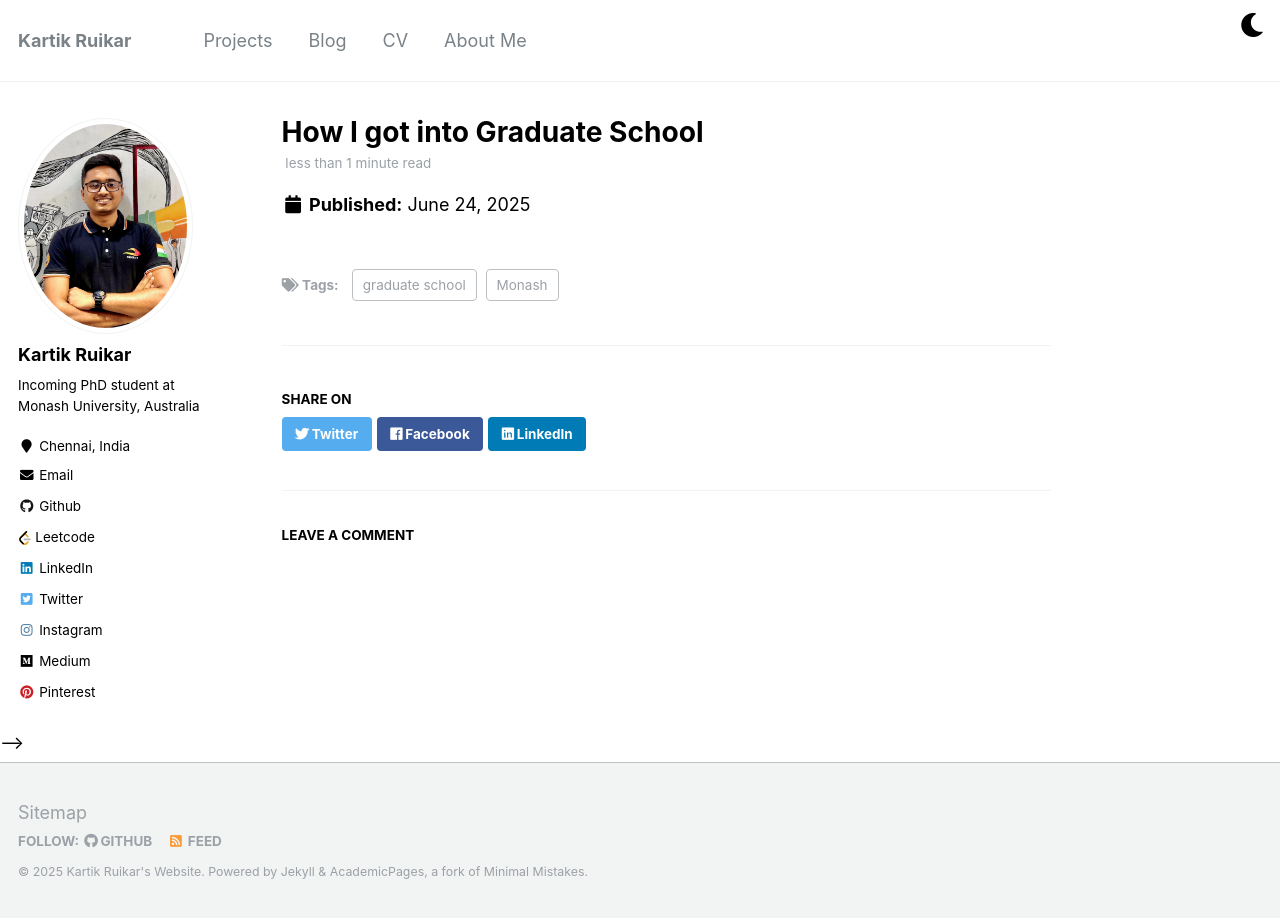
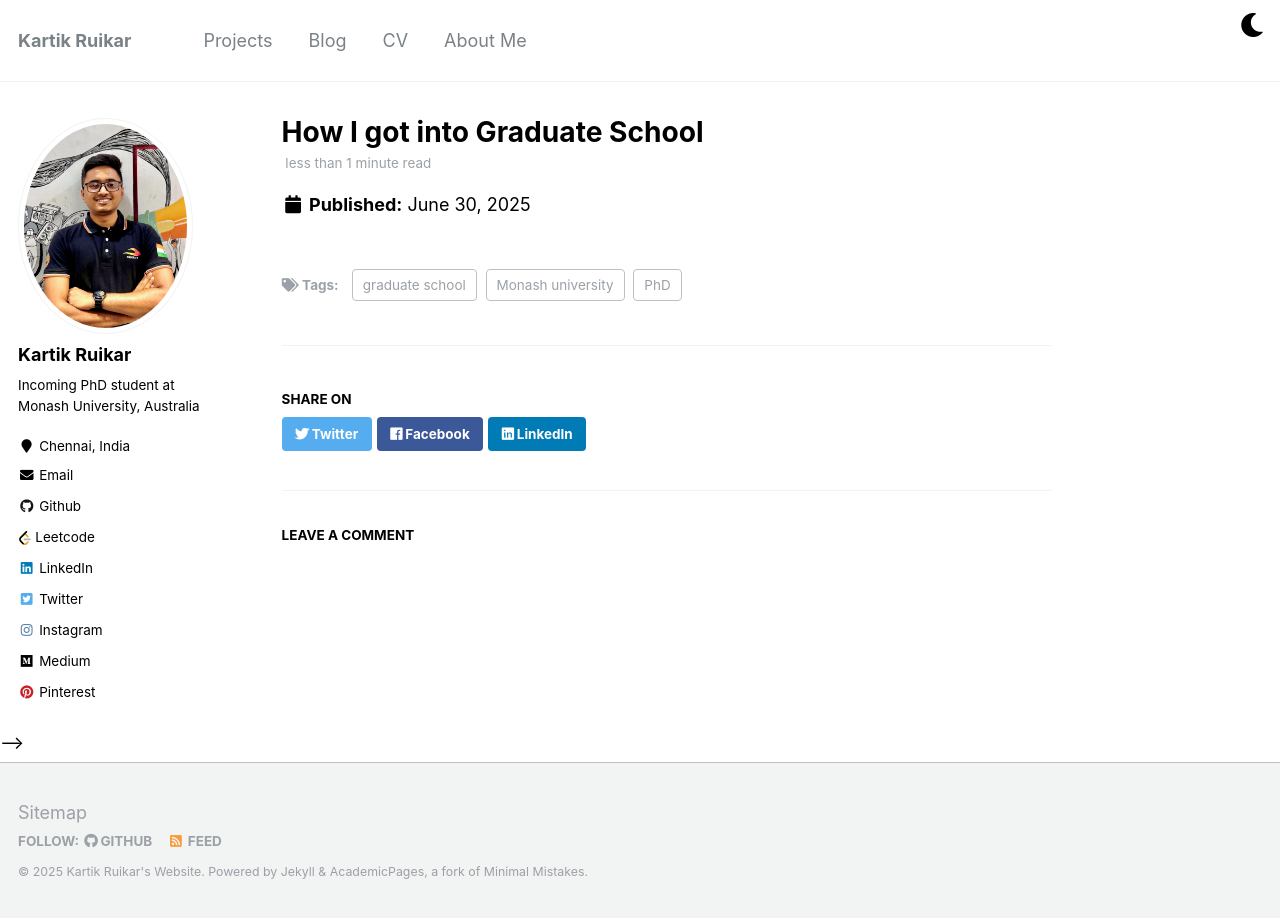
Before and after one commit to Kartik2605/Kartik2605.github.io, a Jekyll site: the page built from _posts/2025-06-24-grad_school.md, in a window 1280 px wide. Built offline with Jekyll 4.4.1, drawn with Linux system fonts in a browser that asks for light colours; comment, search, counter and statistics services are not loaded.

Commit message:
changing the grad school blog date

```diff
--- a/_posts/2025-06-24-grad_school.md
+++ b/_posts/2025-06-24-grad_school.md
@@ -1,9 +1,10 @@
 ---
 title: "How I got into Graduate School"
-date: 2025-06-24
+date: 2025-06-30
 tags:
   - graduate school
-  - Monash
+  - Monash university
+  - PhD
 external_url: https://medium.com/@rkartik.inbox/how-i-got-phd-position-in-aerospace-74e4646cedaa
 excerpt: "In this blog, I share my journey of applying to universities for PhD positions across US, Europe and Australia based universities & labs."
 ---
```
